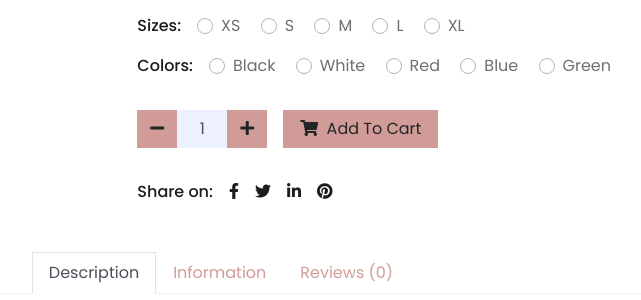
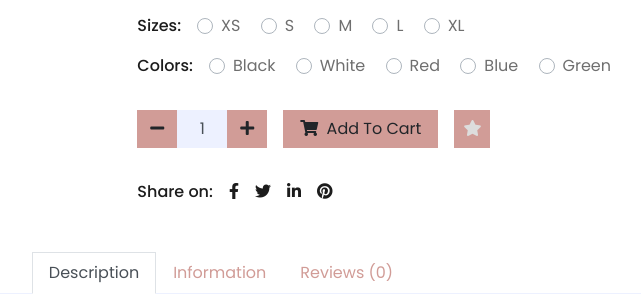
Before and after one commit to F4ruk-seker/btk-django, a Django app: template product/templates/product_detail.html in a window 1280 px wide. Shown: the part 608-908 px from the top of the page, without its empty margins (419-1060 px from the left). Run offline with Django 5.2, Linux system fonts and the light colour scheme; the template is opened without the code that fills it, so the values that code supplies are empty; some libraries are stand-ins or nearby versions.

Commit message:
add Product Favorite

```diff
--- a/config/urls.py
+++ b/config/urls.py
@@ -25,6 +25,7 @@ urlpatterns = [
     path('admin/' if settings.DEBUG else env('PRODUCT_ADMIN_PATH'), admin.site.urls),
     path('ckeditor/', include('ckeditor_uploader.urls')),
     path('user/', include('user.urls')),
+    path('order/', include('order.urls')),
     path('', include('product.urls')),
     path('', include('home.urls')),
 
--- a/order/urls.py
+++ b/order/urls.py
@@ -3,4 +3,5 @@ from . import views
 
 
 urlpatterns: list = [
+    path('add-favorites', views.AddFavoriteView.as_view(), name='add_favorites')
 ]
--- a/product/templates/product_detail.html
+++ b/product/templates/product_detail.html
@@ -146,7 +146,16 @@
                             </button>
                         </div>
                     </div>
-                    <button class="btn btn-primary px-3"><i class="fa fa-shopping-cart mr-1"></i> Add To Cart</button>
+                    <button class="btn btn-primary px-3 mr-3"><i class="fa fa-shopping-cart mr-1"></i> Add To Cart</button>
+                    <form action="{% url 'add_favorites' %}" method="post">
+                        {% csrf_token %}
+                        <input type="hidden" value="{{ product.id }}" name="product_id">
+                        <button class="btn btn-primary px-2 d-flex" type="submit">
+                            <span class="justify-content-center m-auto">
+                                <i class="fa fa-star m-auto"></i>
+                            </span>
+                        </button>
+                    </form>
                 </div>
                 <div class="d-flex pt-2">
                     <p class="text-dark font-weight-medium mb-0 mr-2">Share on:</p>
```
